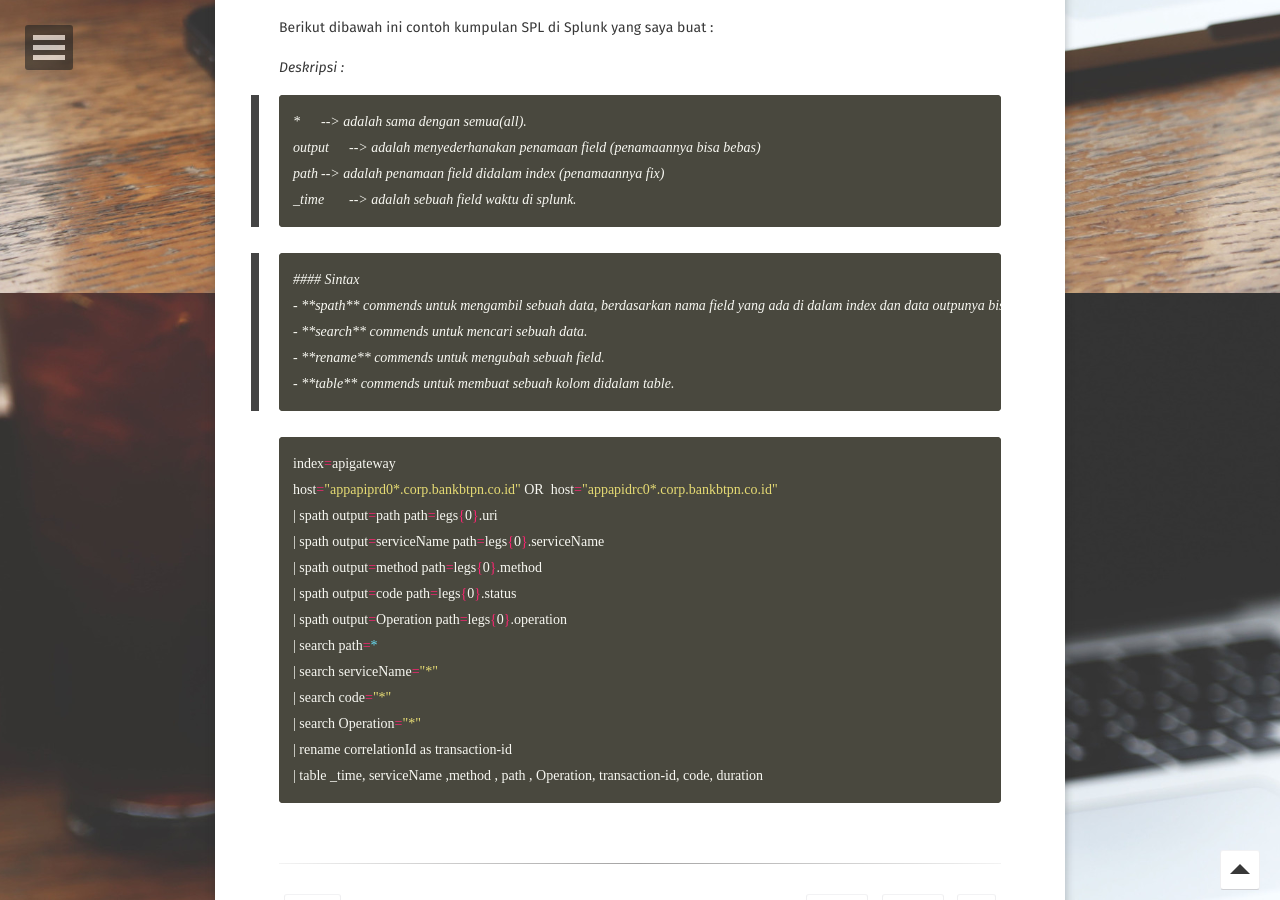
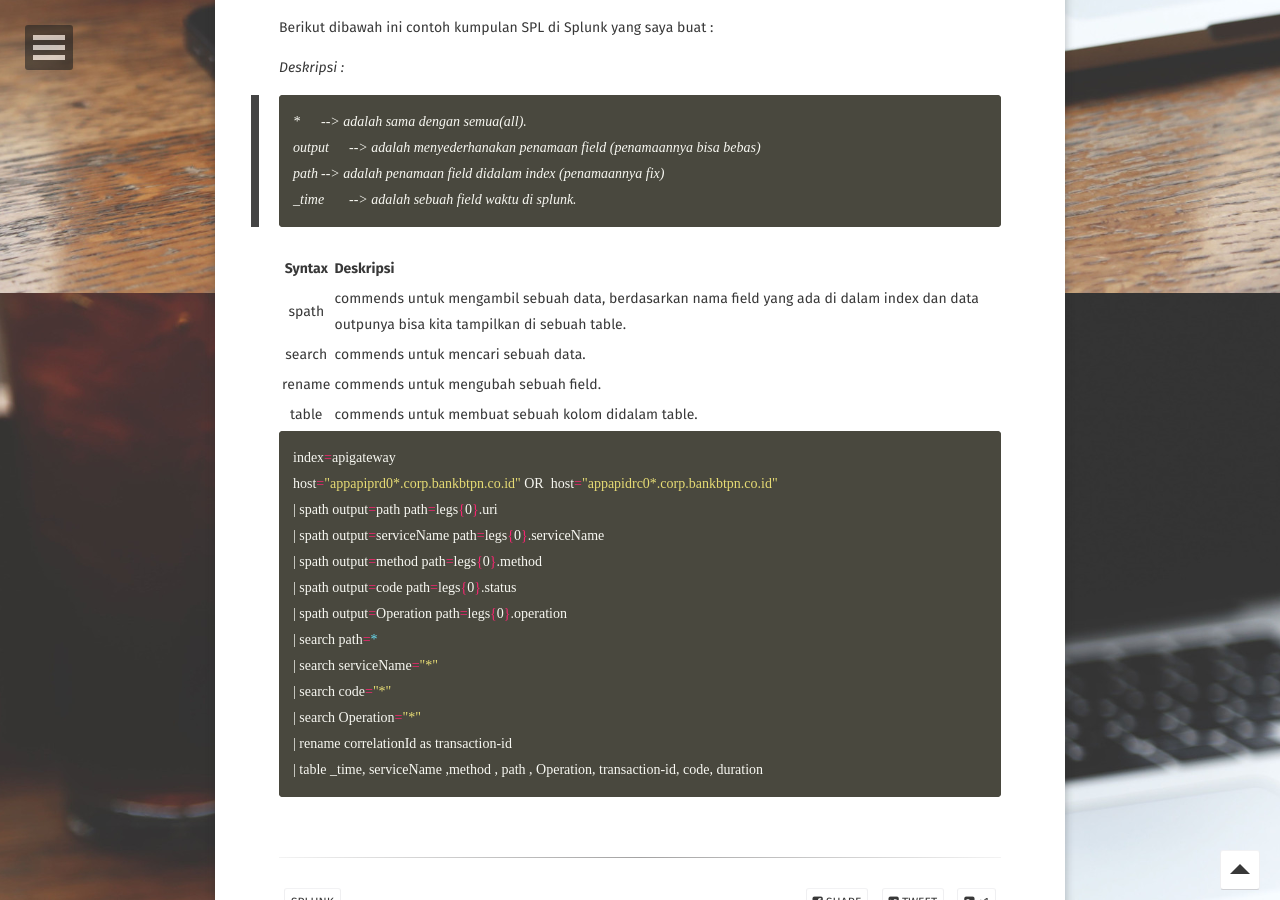
Before and after one commit to SandyRahman/sandyrahman.github.io, a Jekyll site: the page built from _posts/2019-12-18-splunk-dashboard-monitoring.md, in a window 1280 px wide and 900 px high, scrolled down 607 px. Built offline with Jekyll 4.4.1, drawn with Linux system fonts in a browser that asks for light colours; some web fonts are replaced; comment, search, counter and statistics services are not loaded.

Commit message:
Update 2019-12-18-splunk-dashboard-monitoring.md

````diff
--- a/_posts/2019-12-18-splunk-dashboard-monitoring.md
+++ b/_posts/2019-12-18-splunk-dashboard-monitoring.md
@@ -24,11 +24,12 @@
 	path	--> adalah penamaan field didalam index (penamaannya fix)
 	_time	--> adalah sebuah field waktu di splunk.
 
->	#### Sintax
->	- **spath** commends untuk mengambil sebuah data, berdasarkan nama field yang ada di dalam index dan data outpunya bisa kita tampilkan di sebuah table.
->	- **search** commends untuk mencari sebuah data.
->	- **rename** commends untuk mengubah sebuah field.
->	- **table** commends untuk membuat sebuah kolom didalam table.
+| Syntax | Deskripsi |
+| :---: | :--- |
+| spath | commends untuk mengambil sebuah data, berdasarkan nama field yang ada di dalam index dan data outpunya bisa kita tampilkan di sebuah table. |
+| search | commends untuk mencari sebuah data. |
+| rename | commends untuk mengubah sebuah field. |
+| table | commends untuk membuat sebuah kolom didalam table. |
 
 ```sh
 index=apigateway
````
